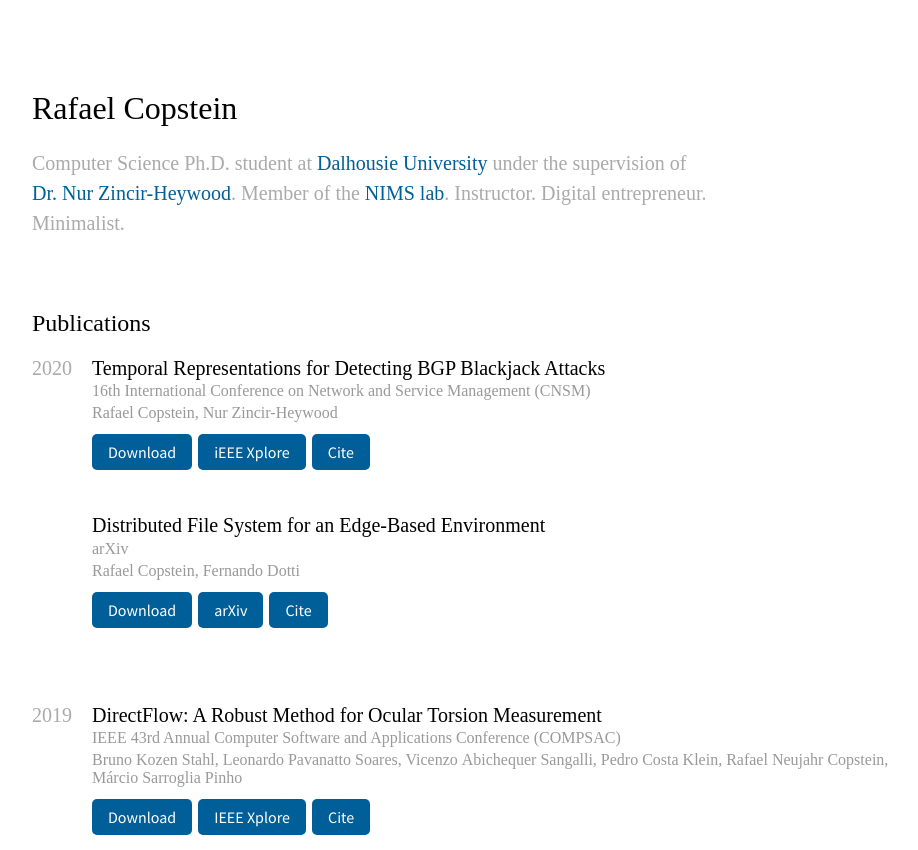
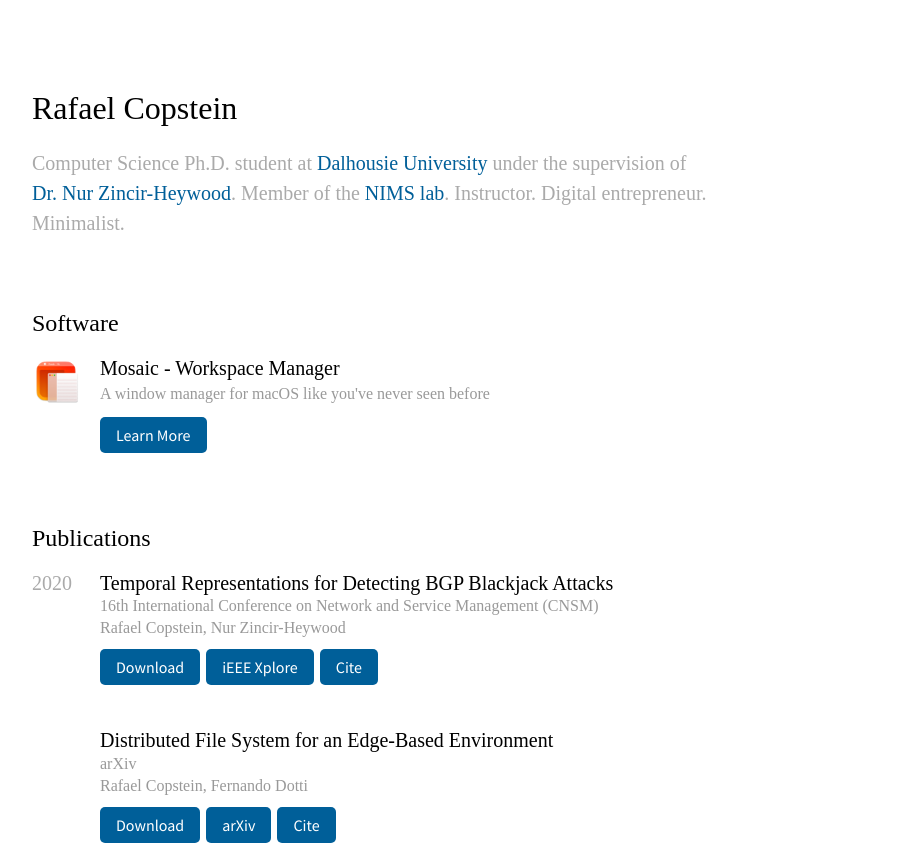
Before and after one commit to rcopstein/rcopstein.github.io, a plain HTML site: page index.html in a window 1280 px wide. Shown: the top 850 px of the page, without its empty margins (144-1062 px from the left). Drawn offline with Linux system fonts and the light colour scheme; a web font is replaced by a local one.

Commit message:
Added "Software" section

```diff
--- a/index.html
+++ b/index.html
@@ -19,10 +19,10 @@
         <dialog>
             <form method="dialog">
                 <label>BibTeX</label>
-                <button type="submit">
+                <button type="submit" title="Close">
                     <svg xmlns="http://www.w3.org/2000/svg" height="24px" viewBox="0 0 24 24" width="24px" fill="#000000"><path d="M0 0h24v24H0z" fill="none"/><path d="M19 6.41L17.59 5 12 10.59 6.41 5 5 6.41 10.59 12 5 17.59 6.41 19 12 13.41 17.59 19 19 17.59 13.41 12z"/></svg>
                 </button>
-                <button class="copy" onclick="onCopyClick(event)">
+                <button class="copy" onclick="onCopyClick(event)" title="Copy to clipboard">
                     <svg xmlns="http://www.w3.org/2000/svg" height="24px" viewBox="0 0 24 24" width="24px" fill="#000000"><path d="M0 0h24v24H0z" fill="none"/><path d="M16 1H4c-1.1 0-2 .9-2 2v14h2V3h12V1zm3 4H8c-1.1 0-2 .9-2 2v14c0 1.1.9 2 2 2h11c1.1 0 2-.9 2-2V7c0-1.1-.9-2-2-2zm0 16H8V7h11v14z"/></svg>
                 </button>
                 <div></div>
@@ -40,6 +40,26 @@
                     Member of the <a target="_blank" href="https://projects.cs.dal.ca/projectx/">NIMS&nbsp;lab</a>.
                     Instructor. Digital entrepreneur. Minimalist.
                 </p>
+            </div>
+        </div>
+
+        <!-- Software -->
+        <div class="container">
+            <div class="software">
+                <h2>Software</h2>
+                <div class="entries">
+
+                    <!-- Mosaic -->
+                    <div class="entry">
+                        <img src="img/mosaic-logo.png" />
+                        <div class="title">Mosaic - Workspace Manager</div>
+                        <div class="subtitle">A window manager for macOS like you've never seen before</div>
+                        <div class="links">
+                            <a target="_blank" href="https://mosaic.rcopstein.com/">Learn More</a>
+                        </div>
+                    </div>
+
+                </div>
             </div>
         </div>
 
--- a/style/main.css
+++ b/style/main.css
@@ -115,6 +115,61 @@ dialog button:active, dialog button:focus {
 }
 
 
+/* Software */
+
+.software .entry {
+    font-family: "Source Serif Pro", serif;
+    grid-template-columns: auto 1fr;
+    grid-template-rows: auto auto;
+    margin-bottom: 2.5em;
+    display: grid;
+}
+
+.software .entry:last-of-type {
+    margin-bottom: 1em;
+}
+
+.software .entry img {
+    margin-right: 20px;
+    grid-row: 1/3;
+    height: 48px;
+    width: 48px;
+}
+
+.software .entry .title {
+    margin-bottom: 0.125em;
+    font-size: 1.25em;
+}
+
+.software .entry .subtitle {
+    color: #999999;
+}
+
+.software .entry .links {
+    margin-top: 0.75em;
+    grid-column: 2;
+}
+
+.software .entry .links a {
+    font-family: 'Source Sans Pro', sans-serif;
+    margin-bottom: 0.25em;
+    background: #005f99;
+    margin-right: 0.125em;
+    display: inline-block;
+    border-radius: 5px;
+    padding: 8px 16px;
+    color: #ffffff;
+}
+
+.software .entry .links a:hover {
+    font-family: 'Source Sans Pro', sans-serif;
+    background: #004772;
+    border-radius: 5px;
+    padding: 8px 16px;
+    color: #ffffff;
+}
+
+
 /* Publications */
 
 .publications .entry {
@@ -133,6 +188,7 @@ dialog button:active, dialog button:focus {
     margin-right: 1em;
     color: #aaaaaa;
     grid-column: 1;
+    width: 48px;
 }
 
 .publications .entry .year.hide {
```
Also changed, not shown: img/mosaic-logo.png (added).
